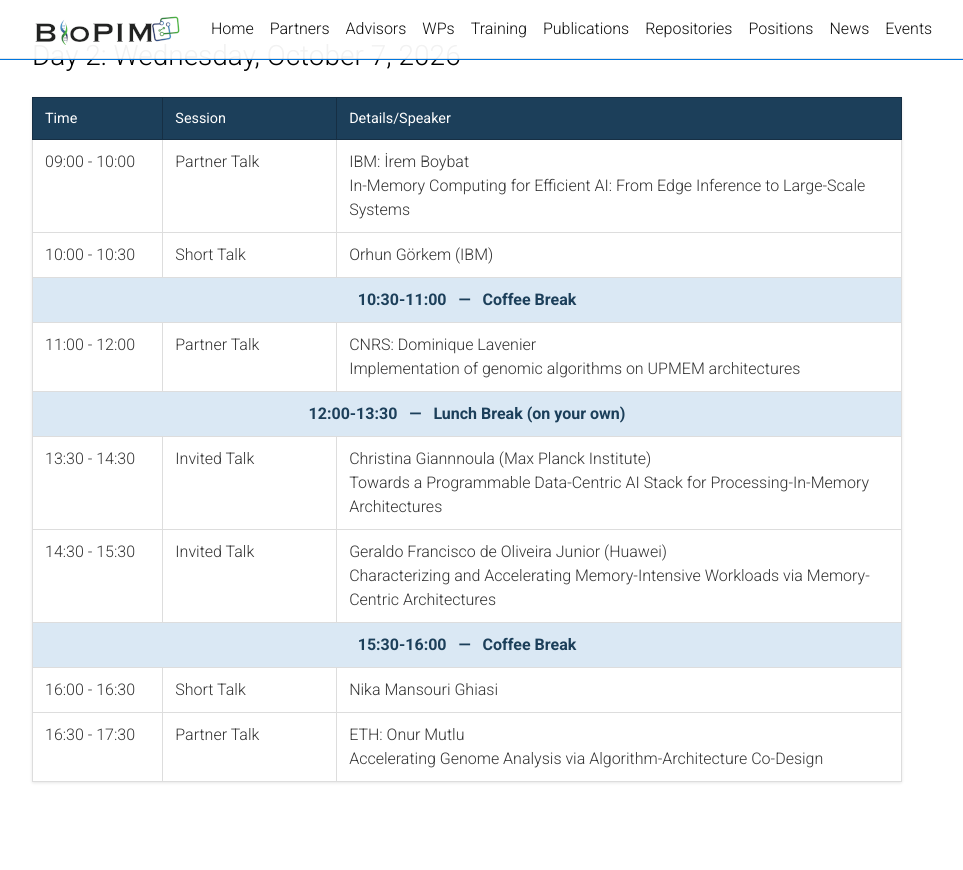
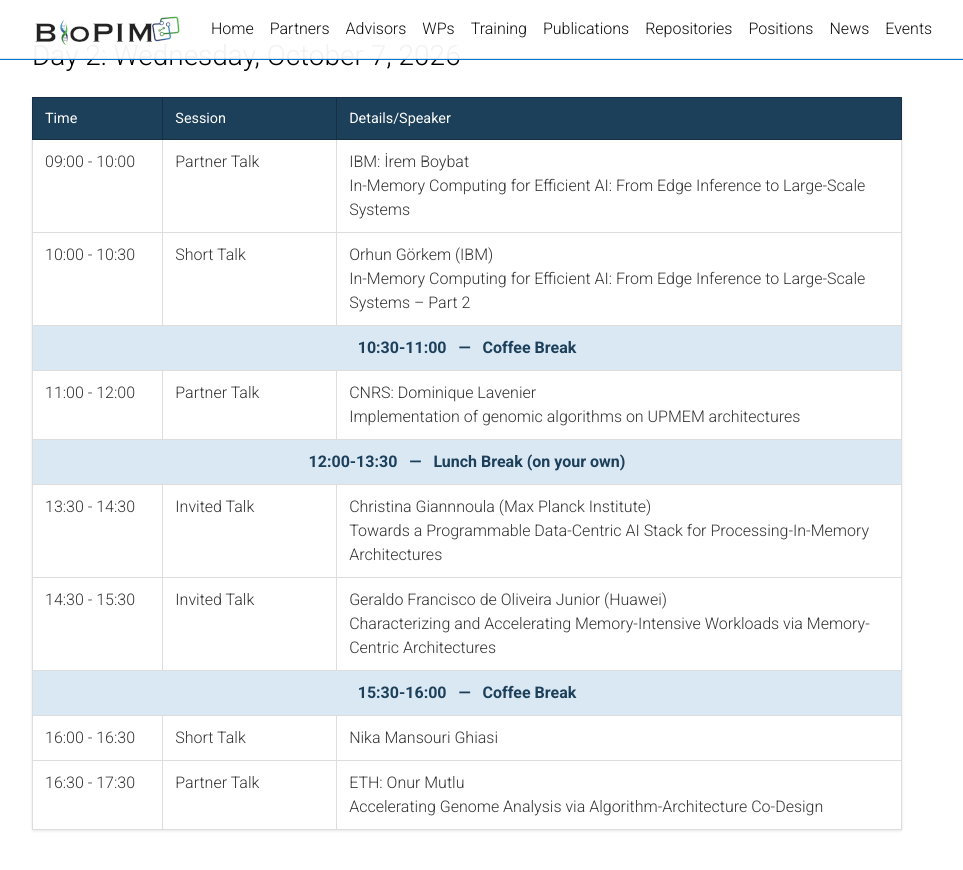
Before and after one commit to BioPIM/biopim.github.io, a Jekyll site: the page built from _pages/workshop.md, in a window 1280 px wide and 900 px high, scrolled down 1229 px. Shown: the top 870 px of the window, without its empty margins (173-1136 px from the left). Built offline with Jekyll 4.4.1, drawn with Linux system fonts in a browser that asks for light colours; comment, search, counter and statistics services are not loaded; a style sheet for code colours, icons or effects is not loaded.

Commit message:
add talk title

```diff
--- a/_pages/workshop.md
+++ b/_pages/workshop.md
@@ -155,7 +155,7 @@
     <tr>
       <td>10:00 - 10:30</td>
       <td>Short Talk</td>
-      <td>Orhun Görkem (IBM)</td>
+      <td>Orhun Görkem (IBM) <br> In-Memory Computing for Efficient AI: From Edge Inference to Large-Scale Systems – Part 2</td>
     </tr>
     <tr class="break-row">
       <td colspan="3">10:30-11:00 &nbsp;&nbsp;&mdash;&nbsp;&nbsp; Coffee Break</td>
```
